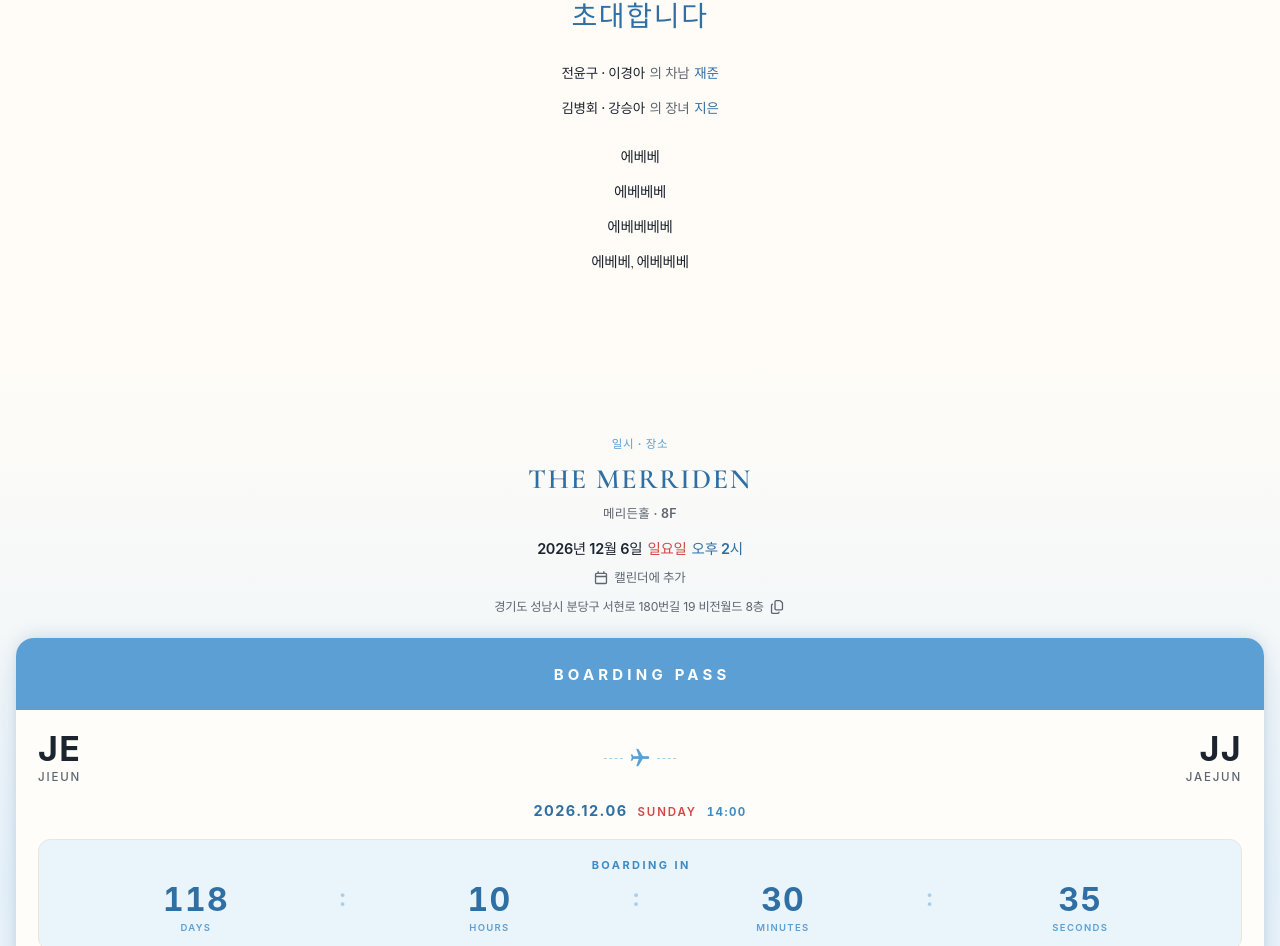
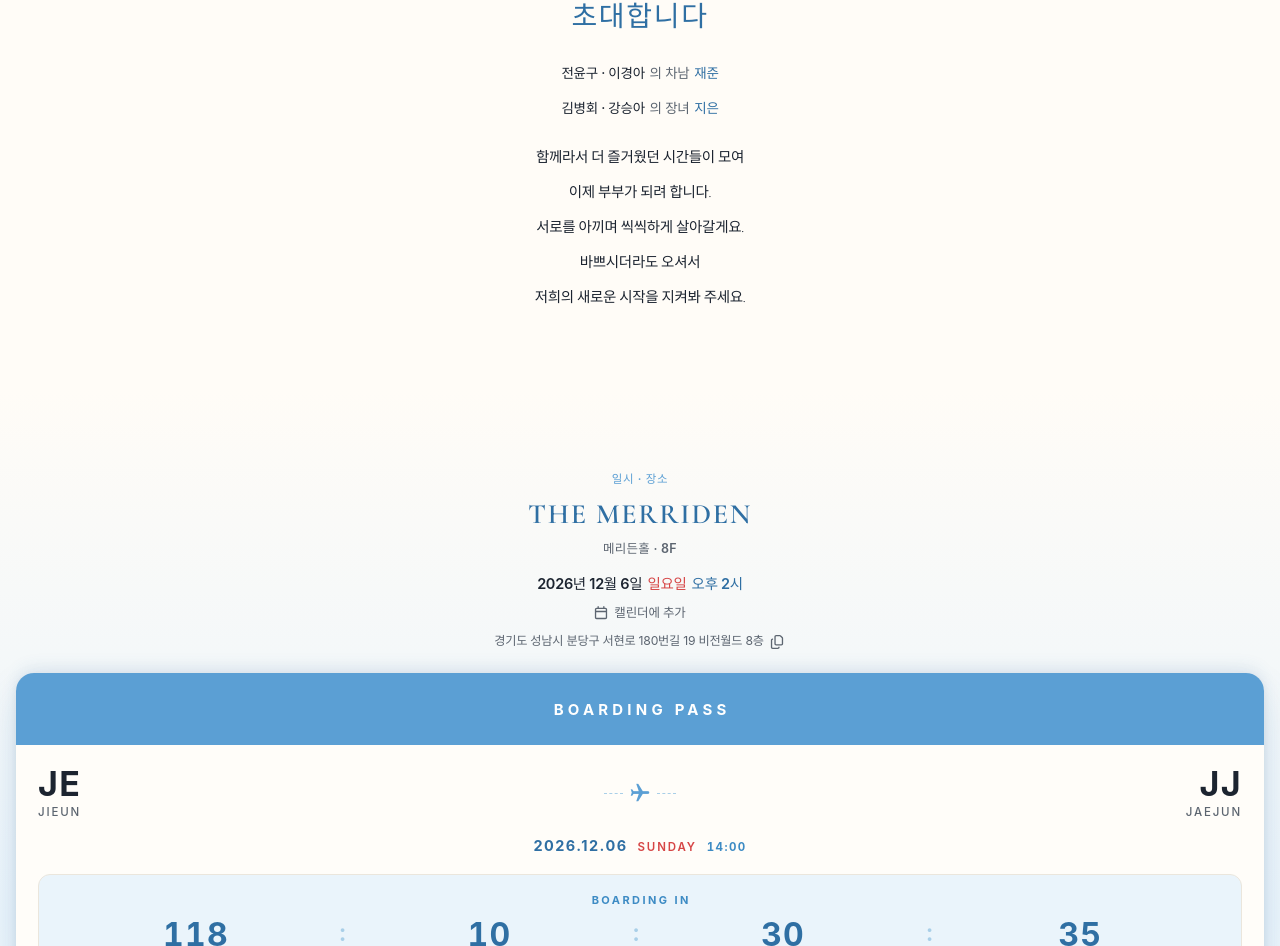
Before and after one commit to TK-moon/jieun-jaejun-wedding-2026-12-06, a React (Vite) app: page / in a window 1280 px wide. Shown: the part 907-1853 px from the top of the page. Built offline with nearby package versions, Linux system fonts and the light colour scheme.

Commit message:
인사말 추가

```diff
--- a/src/sections/GreetingSection/Messages/index.tsx
+++ b/src/sections/GreetingSection/Messages/index.tsx
@@ -6,10 +6,11 @@
 const Messages: FC<Props> = () => {
   return (
     <div className={styles.messages}>
-      <p>에베베</p>
-      <p>에베베베</p>
-      <p>에베베베베</p>
-      <p>에베베, 에베베베</p>
+      <p>함께라서 더 즐거웠던 시간들이 모여</p>
+      <p>이제 부부가 되려 합니다.</p>
+      <p>서로를 아끼며 씩씩하게 살아갈게요.</p>
+      <p>바쁘시더라도 오셔서</p>
+      <p>저희의 새로운 시작을 지켜봐 주세요.</p>
     </div>
   );
 };
```
